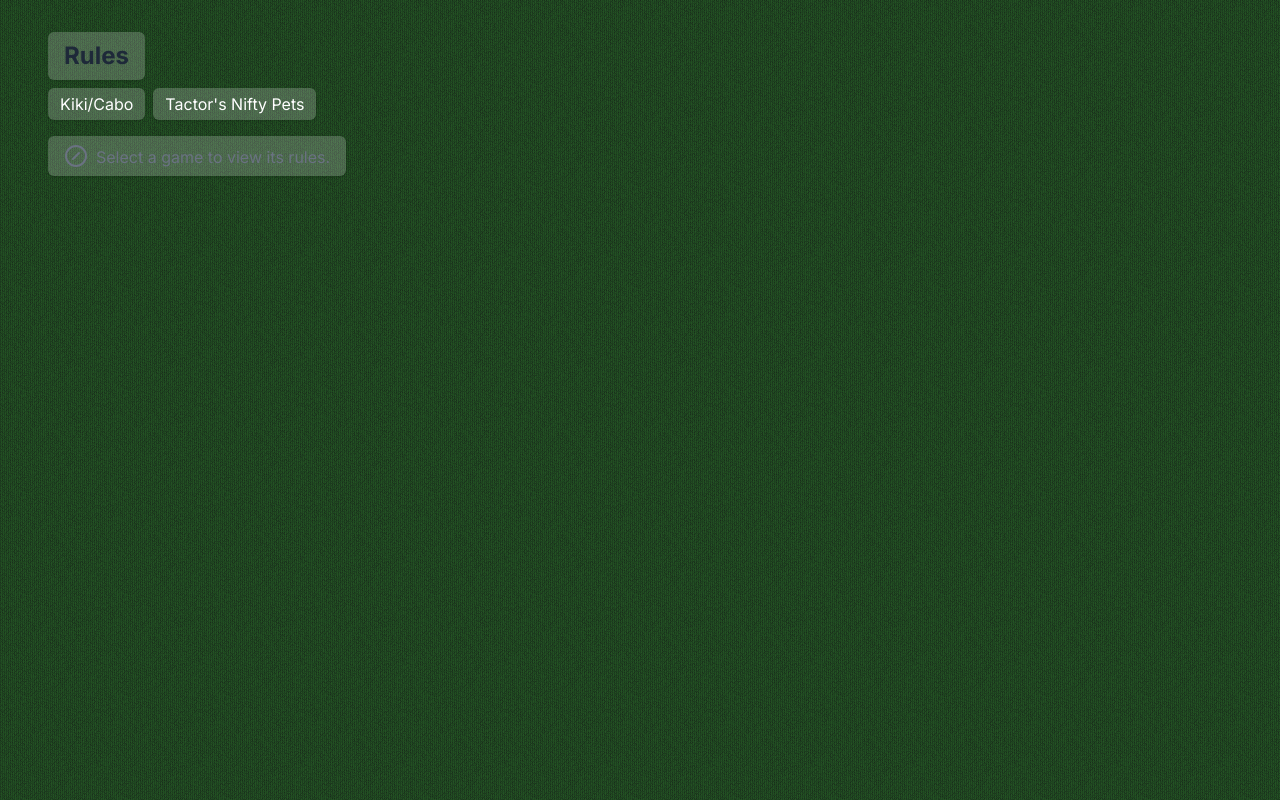
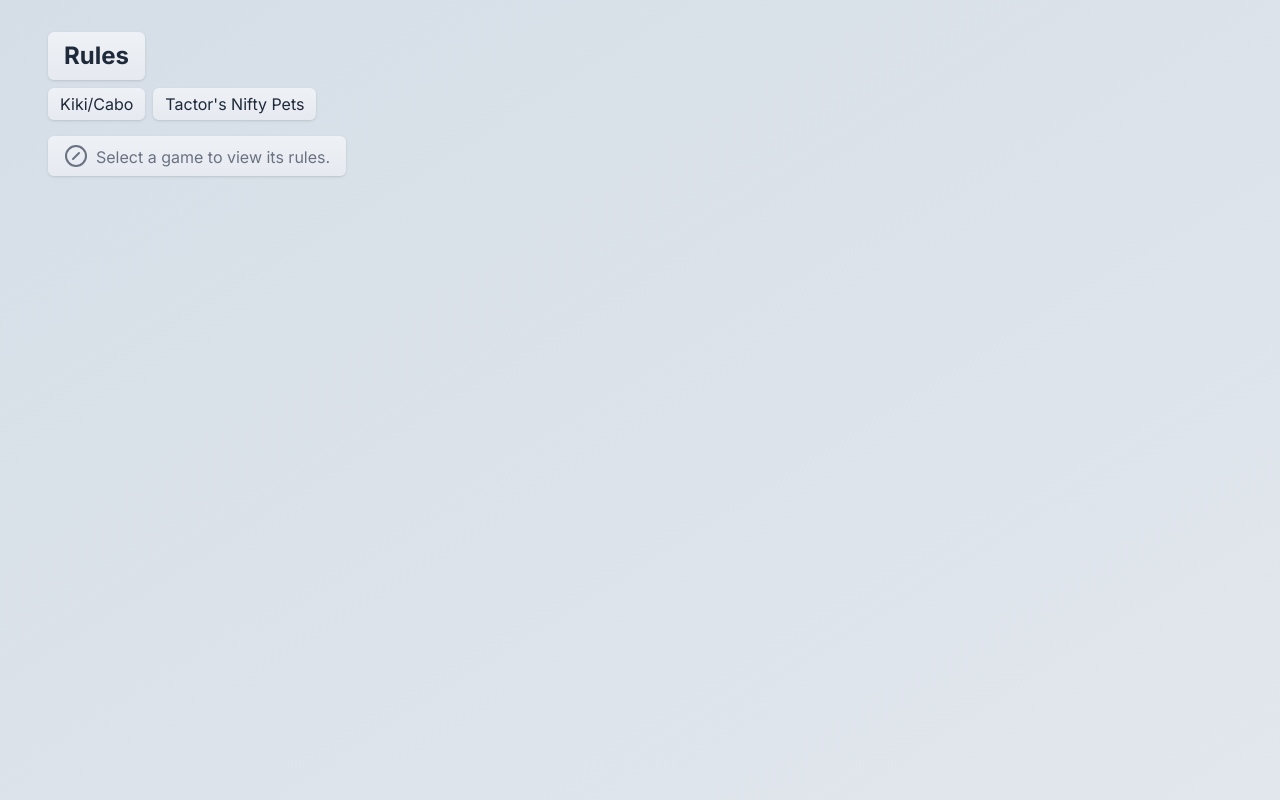
Before and after one commit to tactordev/cards, a Next.js app: page /rules in a window 1280 px wide. Built offline with nearby package versions, Linux system fonts and the light colour scheme.

Commit message:
Rules fix

```diff
--- a/app/rules/page.tsx
+++ b/app/rules/page.tsx
@@ -16,7 +16,7 @@ export default function Rules() {
             case "Kiki":
                 return (
                     <AnimatePresence>
-                        <motion.div key={game} initial={{opacity: 0, y: 5}} animate={{opacity: 1, y: 0}} exit={{opacity: 0, y: -5, transition: { duration: 0.25 }}} transition={{ duration: 0.5, delay: 0.25 }} className="section scrb flex flex-col mt-4 justify-start items-start shadow-sm rounded-md px-4 py-2 ml-12 max-w-198 overflow-y-scroll max-h-190 pb-8">
+                        <motion.div key={game} initial={{opacity: 0, y: 5}} animate={{opacity: 1, y: 0}} exit={{opacity: 0, y: -5, transition: { duration: 0.25 }}} transition={{ duration: 0.5, delay: 0.25 }} className="generalSection scrb flex flex-col mt-4 justify-start items-start shadow-sm rounded-md px-4 py-2 ml-12 max-w-198 overflow-y-scroll max-h-190 pb-8">
                             <h3 className="text-gray-700 font-semibold text-md mt-2">About</h3>
                             <p className="text-gray-500 text-sm">
                                 Kiki is a game about memory. Each player is given a set of 4 playing cards and you check 2 of them. You can learn what the other cards are through the mechanics of the game. The objective is to run out of cards or to call endgame and have the lowest total card value on the table.
@@ -82,7 +82,7 @@ export default function Rules() {
             case "TNP":
                 return (
                     <AnimatePresence>
-                        <motion.div key={game} initial={{opacity: 0, y: 5}} animate={{opacity: 1, y: 0}} exit={{opacity: 0, y: -5, transition: { duration: 0.25 }}} transition={{ duration: 0.5, delay: 0.25 }} className="section flex flex-row mt-4 justify-start items-start shadow-sm rounded-md px-4 py-2 ml-12">
+                        <motion.div key={game} initial={{opacity: 0, y: 5}} animate={{opacity: 1, y: 0}} exit={{opacity: 0, y: -5, transition: { duration: 0.25 }}} transition={{ duration: 0.5, delay: 0.25 }} className="generalSection flex flex-row mt-4 justify-start items-start shadow-sm rounded-md px-4 py-2 ml-12">
                             <CircleSlash className="w-6 h-6 text-gray-500 mr-2" />
                             <p className="text-gray-500">This game is not finished yet. Check back for the rules at a later date.</p>
                         </motion.div>
@@ -92,7 +92,7 @@ export default function Rules() {
             default:
                 return (
                     <AnimatePresence>
-                        <motion.div key="default" initial={{opacity: 0, y: 5}} animate={{opacity: 1, y: 0}} exit={{opacity: 0, y: -5}} transition={{ duration: 0.25 }} className="section flex flex-row mt-4 justify-start items-start shadow-sm rounded-md px-4 py-2 ml-12">
+                        <motion.div key="default" initial={{opacity: 0, y: 5}} animate={{opacity: 1, y: 0}} exit={{opacity: 0, y: -5}} transition={{ duration: 0.25 }} className="generalSection flex flex-row mt-4 justify-start items-start shadow-sm rounded-md px-4 py-2 ml-12">
                             <CircleSlash className="w-6 h-6 text-gray-500 mr-2" />
                             <p className="text-gray-500 translate-y-0.25">Select a game to view its rules.</p>
                         </motion.div>
@@ -102,14 +102,14 @@ export default function Rules() {
     }
 
     return (
-        <main className="flex flex-col w-screen h-screen items-start pt-8 overflow-x-hidden overflow-y-hidden">
-            <h1 className="section text-2xl font-bold text-gray-800 mb-2 ml-12 px-4 py-2 rounded-md shadow-sm">Rules</h1>
+        <main className="flex flex-col w-screen h-screen items-start pt-8 overflow-x-hidden overflow-y-hidden bg-linear-to-br from-[#D5DEE7] to-[#E2E7ED] text-gray-800">
+            <h1 className="generalSection text-2xl font-bold text-gray-800 mb-2 ml-12 px-4 py-2 rounded-md shadow-sm">Rules</h1>
             <div className="flex flex-row gap-2">
-                <div className={`section relative flex flex-row items-center justify-center shadow-sm rounded-md px-3 py-1 ml-12 group transition-colors duration-200`} onClick={() => setGame("Kiki")}>
+                <div className={`generalSection relative flex flex-row items-center justify-center shadow-sm rounded-md px-3 py-1 ml-12 group transition-colors duration-200`} onClick={() => setGame("Kiki")}>
                     <p>Kiki/Cabo</p>
                     <div className={`absolute w-full h-full rounded-md ${game === "Kiki" ? "tintedBlue" : ""} opacity-20 group-hover:tintedBlue group-hover:cursor-pointer transition-opacity duration-200`} />
                 </div>
-                <div className={`section relative flex flex-row items-center justify-center shadow-sm rounded-md px-3 py-1 hover:cursor-pointer group transition-colors duration-200`} onClick={() => setGame("TNP")}>
+                <div className={`generalSection relative flex flex-row items-center justify-center shadow-sm rounded-md px-3 py-1 hover:cursor-pointer group transition-colors duration-200`} onClick={() => setGame("TNP")}>
                     <p>Tactor's Nifty Pets</p>
                     <div className={`absolute w-full h-full rounded-md ${game === "TNP" ? "tintedBlue" : ""} opacity-20 group-hover:tintedBlue group-hover:cursor-pointer transition-opacity duration-200`} />
                 </div>
```
